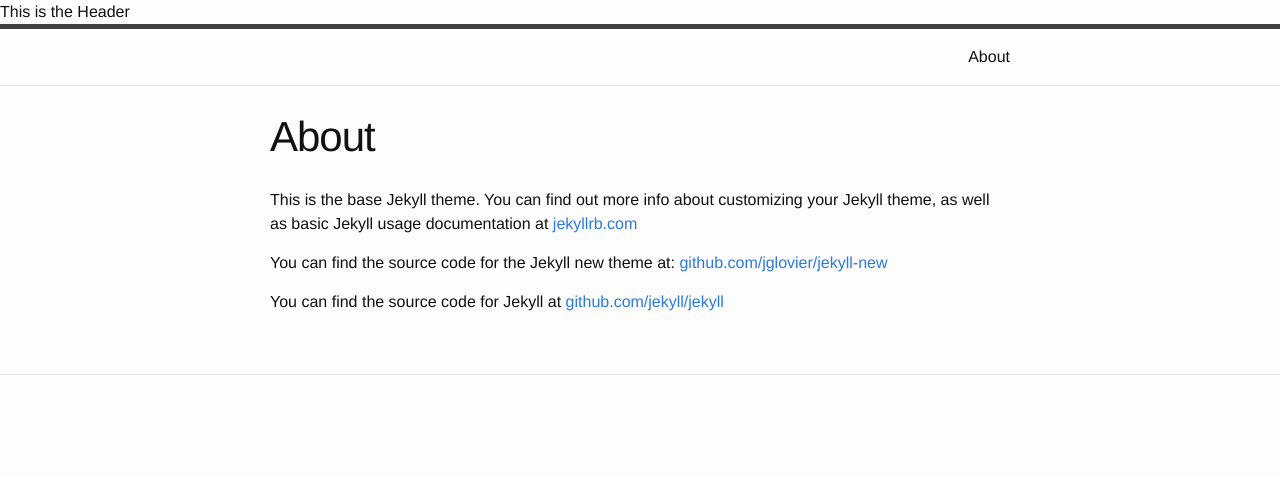
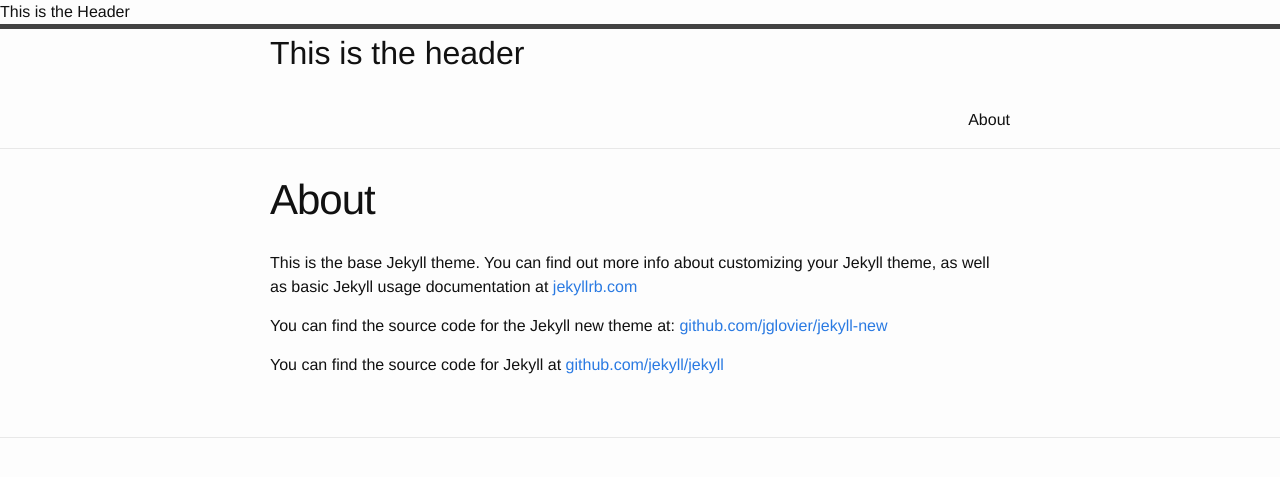
Before and after one commit to jhanauska/jhanauska.github.io, a Jekyll site: the page built from about.md, in a window 1280 px wide. Shown: the top 477 px of the page. Built offline with Jekyll 4.4.1, drawn with Linux system fonts in a browser that asks for light colours.

Commit message:
Test Push

```diff
--- a/_includes/header.html
+++ b/_includes/header.html
@@ -1,7 +1,7 @@
 <header class="site-header">
 
   <div class="wrapper">
-
+  <h1>This is the header</h1>
     <a class="site-title" href="{{ site.baseurl }}/">{{ site.title }}</a>
 
     <nav class="site-nav">
```
